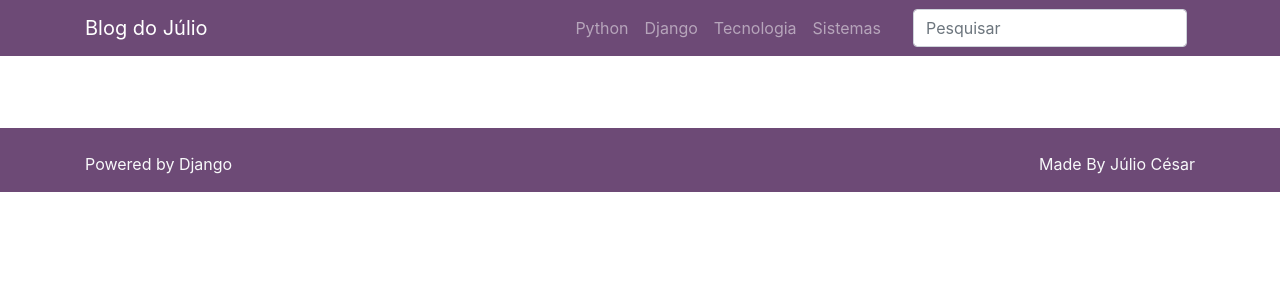
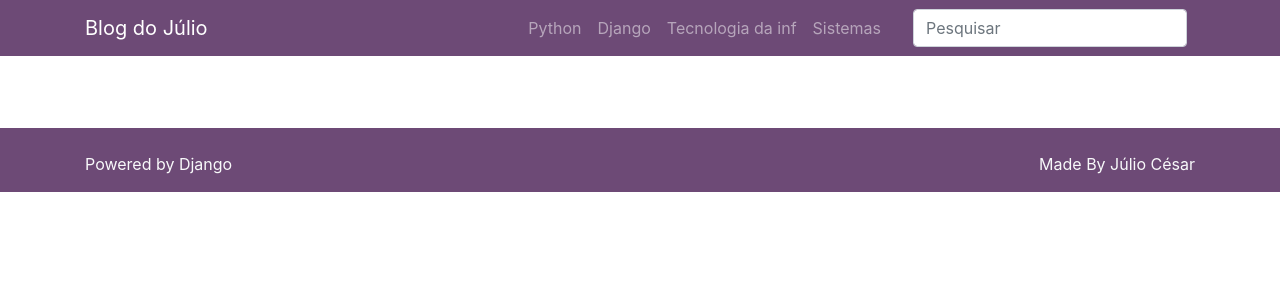
Before and after one commit to juliopompeu/blog-julio, a Django app: page / in a window 1280 px wide. Shown: the top 300 px of the page. Run offline with Django 4.2, Linux system fonts and the light colour scheme; data that the repository does not hold is empty; some libraries are stand-ins or nearby versions.

Commit message:
atualizando titulo do nav tecnologia

```diff
--- a/templates/parciais/_nav.html
+++ b/templates/parciais/_nav.html
@@ -15,7 +15,7 @@
                     <a class="nav-link" href="{% url 'post_categoria' 'django' %}">Django</a>
                 </li>
                 <li class="nav-item">
-                    <a class="nav-link" href="{% url 'post_categoria' 'tecnologia' %}">Tecnologia</a>
+                    <a class="nav-link" href="{% url 'post_categoria' 'tecnologia' %}">Tecnologia da inf</a>
                 </li>
                 <li class="nav-item">
                     <a class="nav-link" href="{% url 'post_categoria' 'sistemas' %}">Sistemas</a>
```
